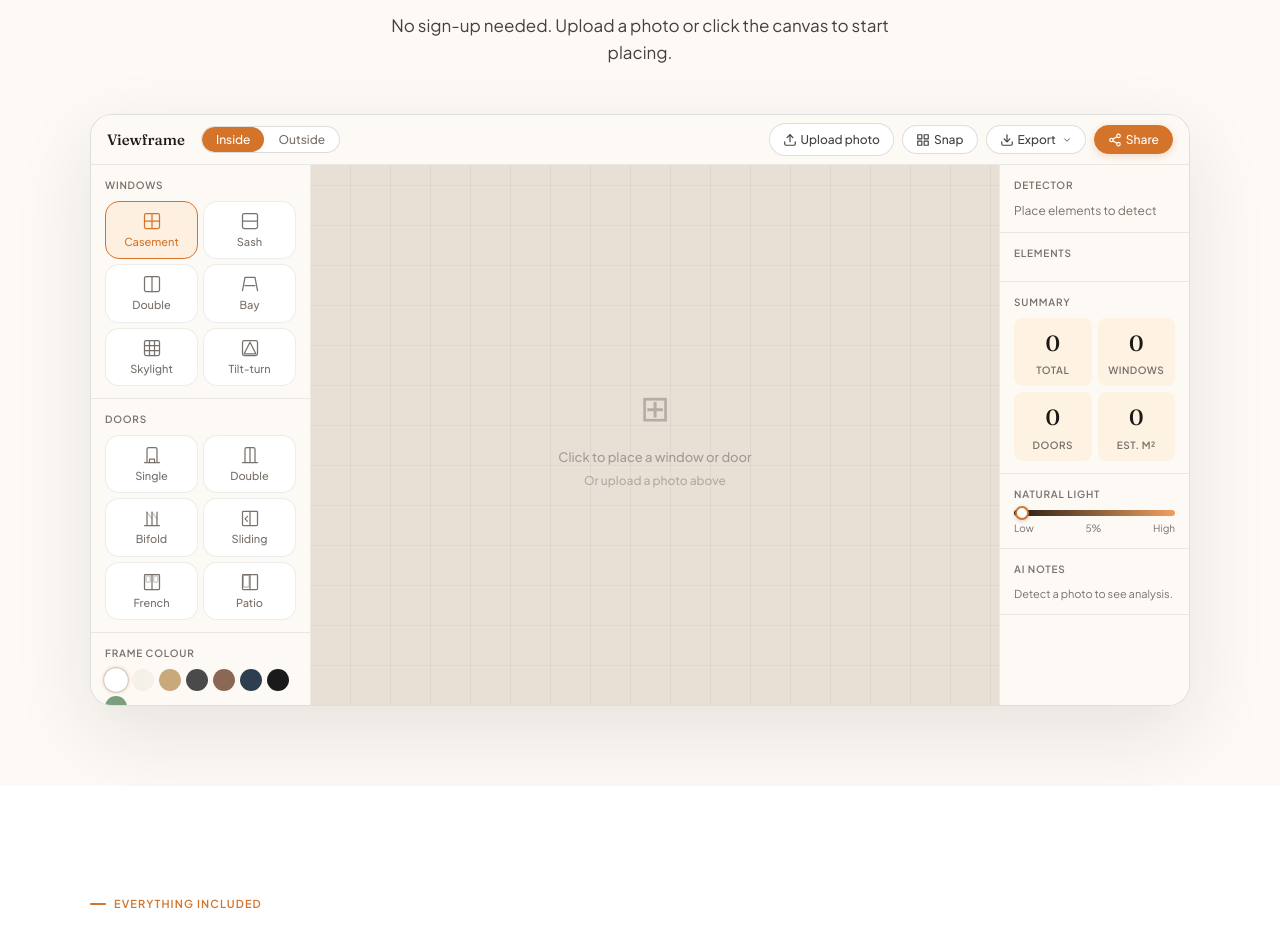
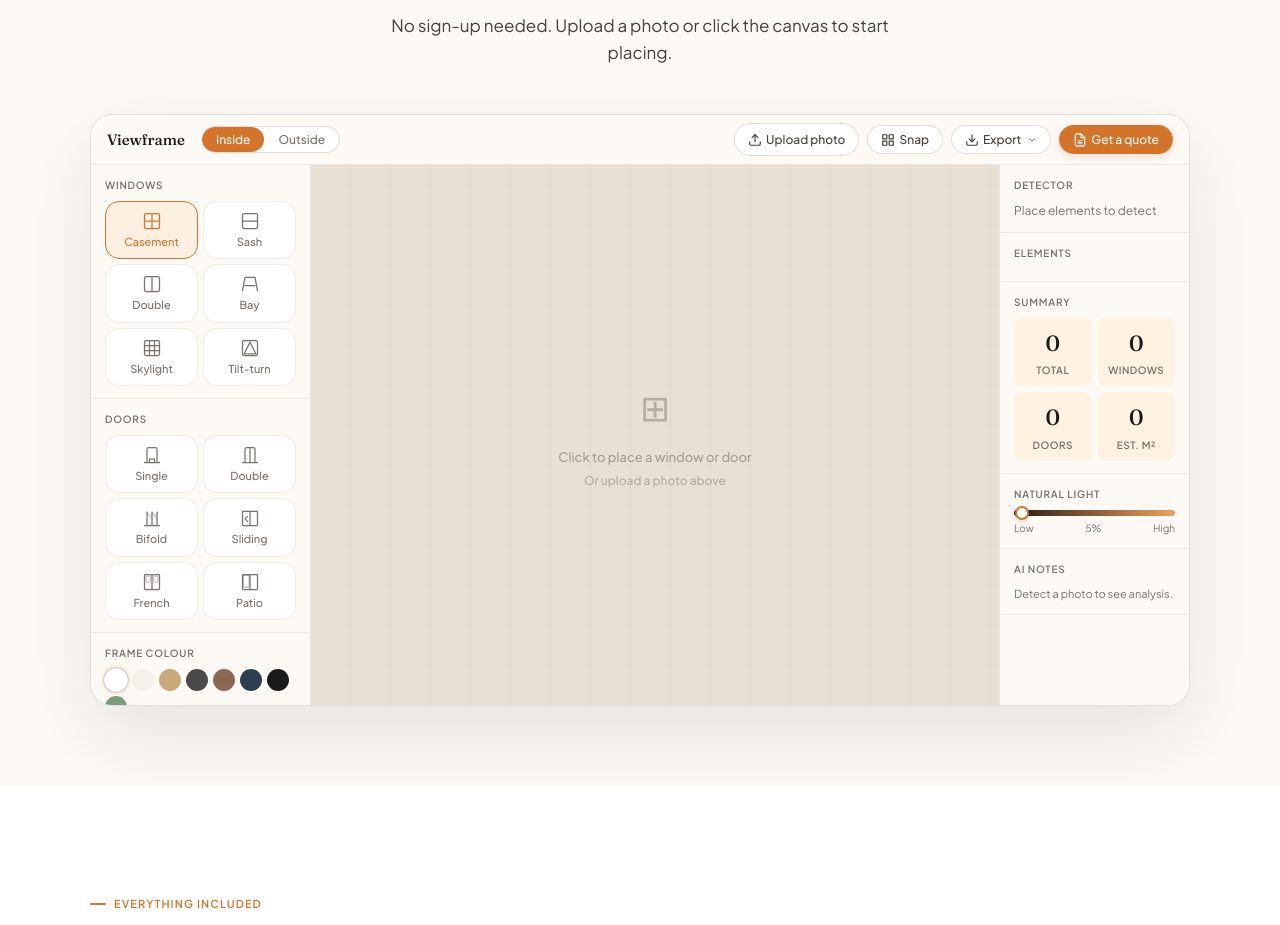
Before and after one commit to mws2871991-max/VIEWFRAME, a website: page public/index.html in a window 1280 px wide. Shown: the part 1661-2586 px from the top of the page. Drawn offline with nearby package versions, Linux system fonts and the light colour scheme.

Commit message:
Wire Get a quote button to lead capture modal
- Toolbar primary button now opens lead modal (openLead()) instead of share
- Both viewframe.html and public/index.html updated

Co-Authored-By: Claude Sonnet 4.6 <noreply@anthropic.com>

```diff
--- a/public/index.html
+++ b/public/index.html
@@ -877,9 +877,9 @@ footer { background: var(--paper-warm); border-top: 1px solid var(--rule); }
           </button>
         </div>
       </div>
-      <button class="app-tb-btn prim" onclick="showShare()">
-        <svg viewBox="0 0 24 24"><circle cx="18" cy="5" r="3"/><circle cx="6" cy="12" r="3"/><circle cx="18" cy="19" r="3"/><line x1="8.59" y1="13.51" x2="15.42" y2="17.49"/><line x1="15.41" y1="6.51" x2="8.59" y2="10.49"/></svg>
-        Share
+      <button class="app-tb-btn prim" onclick="openLead()">
+        <svg viewBox="0 0 24 24"><path d="M14 2H6a2 2 0 00-2 2v16a2 2 0 002 2h12a2 2 0 002-2V8z"/><polyline points="14 2 14 8 20 8"/><line x1="9" y1="13" x2="15" y2="13"/><line x1="9" y1="17" x2="15" y2="17"/></svg>
+        Get a quote
       </button>
     </div>
 
```
Also changed, not shown: viewframe.html (+3 -3 lines).
